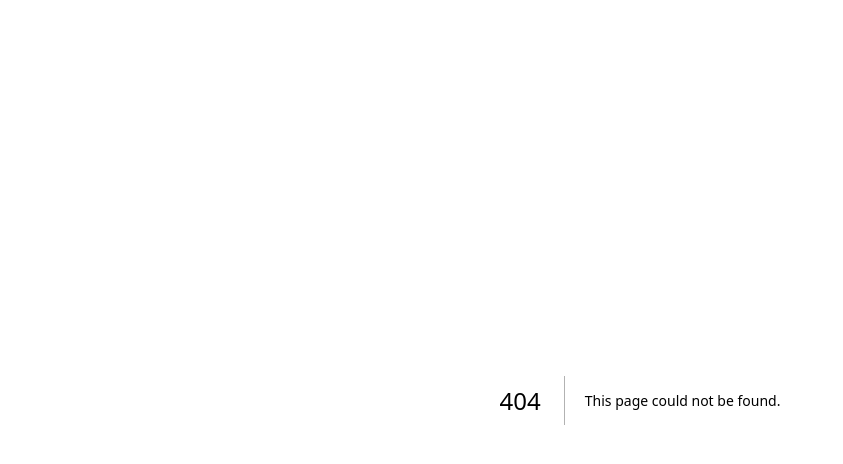
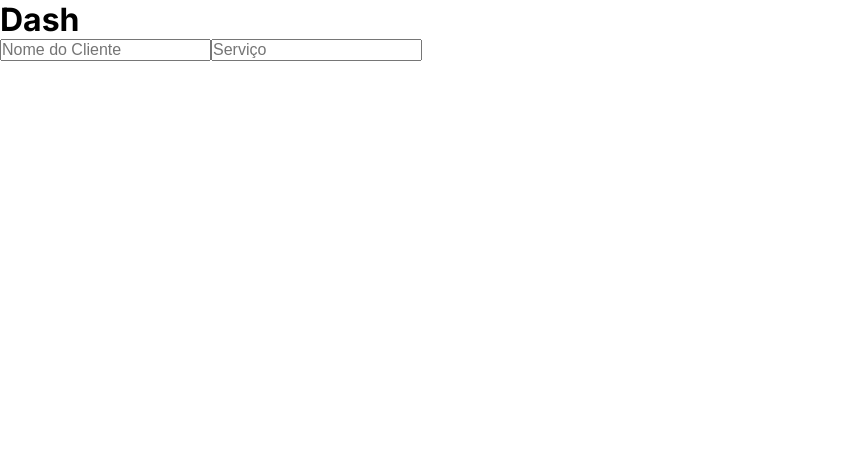
Before and after one commit to RenanGava/app-agenda, a Next.js app in the folder web-app/: page /dash in a window 1280 px wide. Before the commit this address had no page. Shown: the top 464 px of the page, without its empty margins (0-843 px from the left). Built offline with nearby package versions, Linux system fonts and the light colour scheme.

Commit message:
init dash

```diff
--- a/web-app/package.json
+++ b/web-app/package.json
@@ -9,6 +9,10 @@
     "lint": "next lint"
   },
   "dependencies": {
+    "@fortawesome/fontawesome-svg-core": "^6.4.0",
+    "@fortawesome/free-regular-svg-icons": "^6.4.0",
+    "@fortawesome/free-solid-svg-icons": "^6.4.0",
+    "@fortawesome/react-fontawesome": "^0.2.0",
     "@types/node": "20.3.3",
     "@types/react": "18.2.14",
     "@types/react-dom": "18.2.6",
--- /dev/null
+++ b/web-app/src/app/dash/page.tsx
@@ -0,0 +1,16 @@
+'use client'
+import { RegisterClient } from '@/components/RegisterClient'
+import { FontAwesomeIcon } from '@fortawesome/react-fontawesome'
+import { ChangeEvent } from 'react'
+
+
+export default function Dash(){
+
+
+    return(
+        <>
+            <h1>Dash</h1>
+            <RegisterClient/>
+        </>
+    )
+}
--- /dev/null
+++ b/web-app/src/app/dash/styles.module.scss
@@ -0,0 +1,3 @@
+.container{
+    width: 100%;
+}
--- a/web-app/src/components/Header/index.tsx
+++ b/web-app/src/components/Header/index.tsx
@@ -1,5 +1,3 @@
-import Image from "next/image"
-import Link from "next/link"
 import styles from './style.module.scss'
 import { Navbar } from "../NavBar"
 
--- a/web-app/src/components/NavBar/index.tsx
+++ b/web-app/src/components/NavBar/index.tsx
@@ -42,7 +42,7 @@ export function Navbar({ isLogin }: NavBarProps) {
                     <div>
                         <Link
                             className={styles.link}
-                            href={''}
+                            href={'/dash'}
                         >
                             Dash
                         </Link>
--- a/web-app/src/components/RegisterClient/index.tsx
+++ b/web-app/src/components/RegisterClient/index.tsx
@@ -0,0 +1,22 @@
+import { ChangeEvent } from 'react';
+import styles from './styles.module.scss'
+
+
+
+export function RegisterClient() {
+
+    function handleDatePickerEvent(e: ChangeEvent<HTMLInputElement>) {
+        console.log(e.target.value);
+    }
+
+    return (
+        <div className={styles.container}>
+            <form>
+                <div className={styles.client_data}>
+                    <input type="text" placeholder='Nome do Cliente'/>
+                    <input type="text" placeholder='Serviço'/>
+                </div>
+            </form>
+        </div>
+    )
+}
```
Also changed, not shown: web-app/src/components/RegisterClient/styles.module.scss (added), web-app/src/components/RegisterClient/styles.modules.scss (deleted), web-app/src/icons/comprovante pix minecraft.jpeg (added), 1 other file (tests, documents, lock files or other folders).
